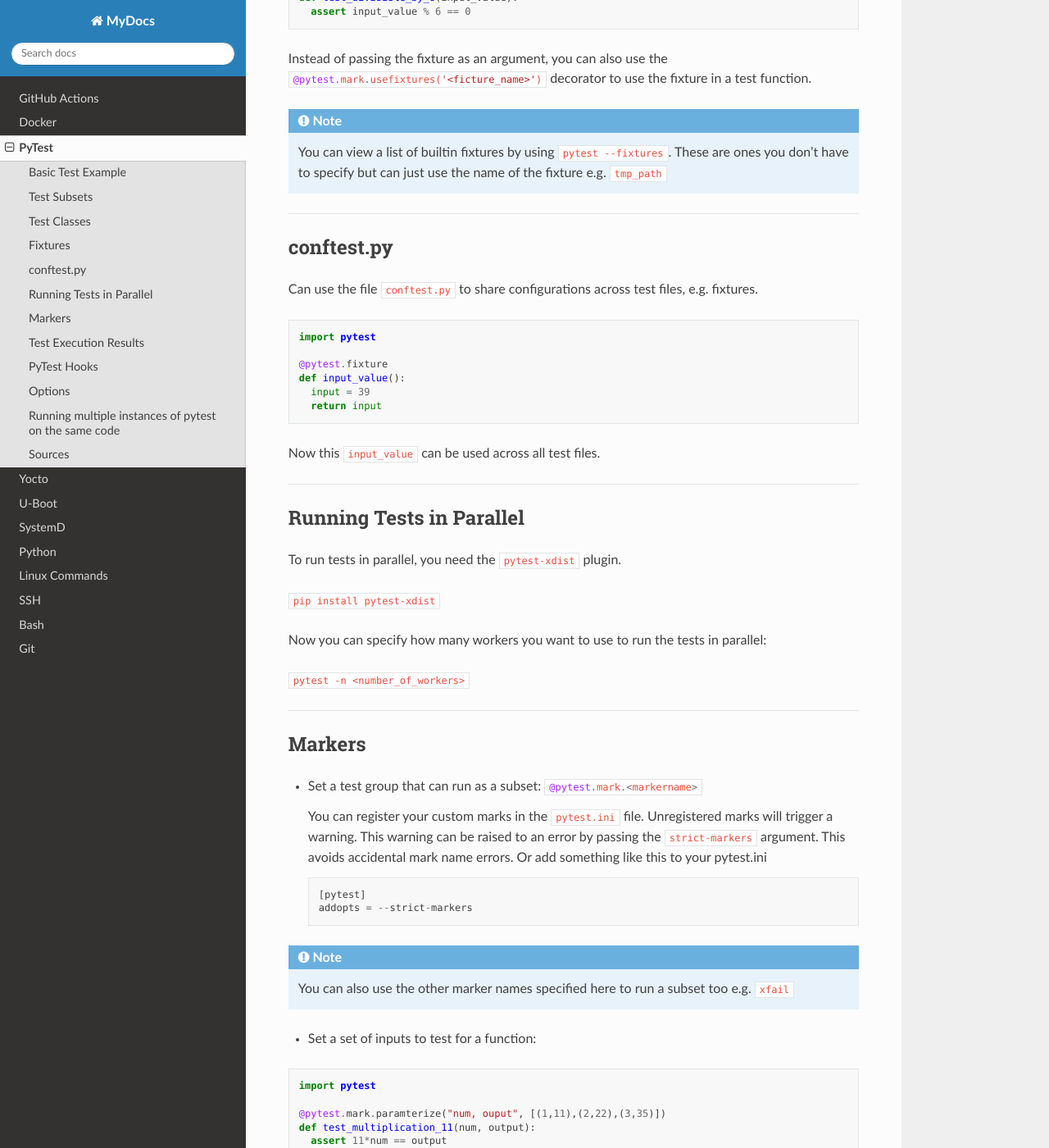
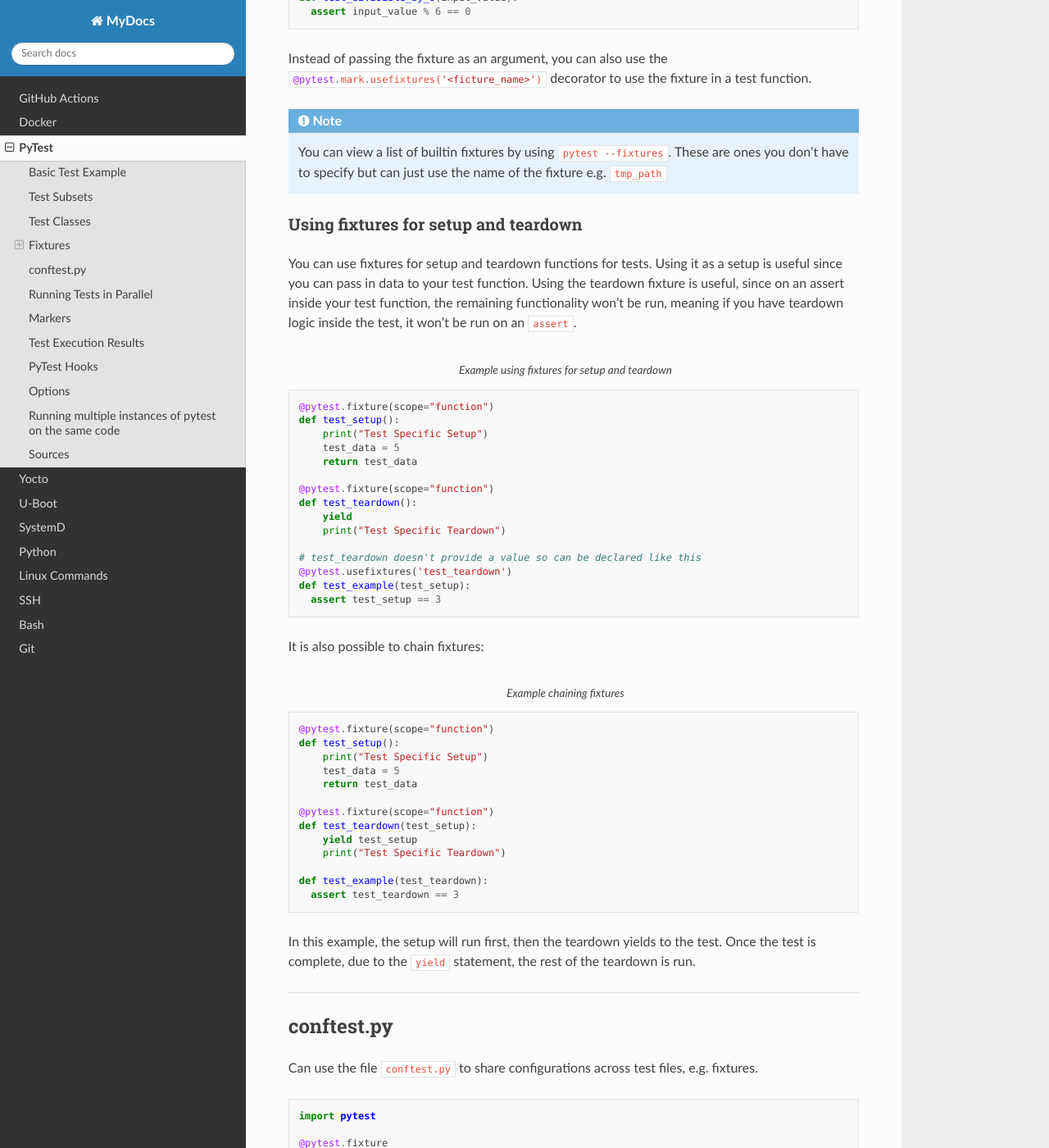
Before and after one commit to mcbottcher/my_docs, a Sphinx documentation site: the page built from docs/source/pytest.rst, in a window 1280 px wide and 1400 px high, scrolled down 2107 px. Shown: the whole window at 82% size. Built offline with Sphinx 7.4.7 and the Read the Docs theme 2.0.0, drawn with Linux system fonts in a browser that asks for light colours; some of the changed text lies outside the part shown.

Commit message:
pytest.rst: Added setup and teardown fixtures

```diff
--- a/docs/source/pytest.rst
+++ b/docs/source/pytest.rst
@@ -121,6 +121,58 @@ decorator to use the fixture in a test function.
   You can view a list of builtin fixtures by using ``pytest --fixtures``. These are ones
   you don't have to specify but can just use the name of the fixture e.g. ``tmp_path``
 
+
+Using fixtures for setup and teardown
+^^^^^^^^^^^^^^^^^^^^^^^^^^^^^^^^^^^^^
+
+You can use fixtures for setup and teardown functions for tests.
+Using it as a setup is useful since you can pass in data to your test function.
+Using the teardown fixture is useful, since on an assert inside your test function, the remaining
+functionality won't be run, meaning if you have teardown logic inside the test, it won't be run on
+an ``assert``.
+
+.. code-block:: python
+  :caption: Example using fixtures for setup and teardown
+
+  @pytest.fixture(scope="function")
+  def test_setup():
+      print("Test Specific Setup")
+      test_data = 5
+      return test_data
+
+  @pytest.fixture(scope="function")
+  def test_teardown():
+      yield
+      print("Test Specific Teardown")
+
+  # test_teardown doesn't provide a value so can be declared like this
+  @pytest.usefixtures('test_teardown')
+  def test_example(test_setup):
+    assert test_setup == 3
+
+
+It is also possible to chain fixtures:
+
+.. code-block:: python
+  :caption: Example chaining fixtures
+
+  @pytest.fixture(scope="function")
+  def test_setup():
+      print("Test Specific Setup")
+      test_data = 5
+      return test_data
+
+  @pytest.fixture(scope="function")
+  def test_teardown(test_setup):
+      yield test_setup
+      print("Test Specific Teardown")
+
+  def test_example(test_teardown):
+    assert test_teardown == 3
+
+In this example, the setup will run first, then the teardown yields to the test.
+Once the test is complete, due to the ``yield`` statement, the rest of the teardown
+is run.
 
 ----
 
```
Also changed, not shown: other parts of docs/source/pytest.rst (+1 -1 lines).
